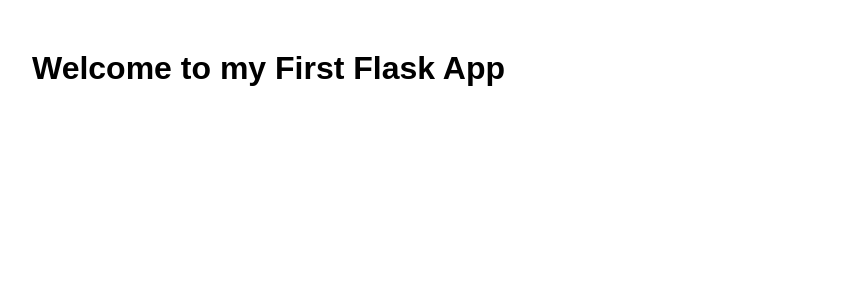
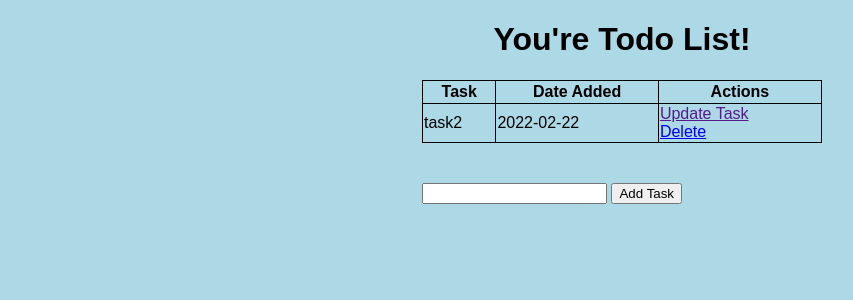
Before and after one commit to HamoonZamiri/flask-todo-list, a Flask app: page / in a window 1280 px wide. Shown: the top 300 px of the page, without its empty margins (18-871 px from the left). Run offline with Flask 2, Linux system fonts and the light colour scheme; data comes from the database, SQL or seed files in the repository; both versions use the stored data as it was after the commit.

Commit message:
connected db and created POST requests for adding tasks/deleting them

```diff
--- a/app.py
+++ b/app.py
@@ -1,13 +1,46 @@
-from flask import Flask, render_template
+from datetime import datetime
+from flask import Flask, render_template, request, redirect
 from flask_sqlalchemy import SQLAlchemy
 
+
 app = Flask(__name__)
-app.config['SQLALCHEMY_DATABASE_URI'] = 'sqlite'
-@app.route('/')
+app.config['SQLALCHEMY_DATABASE_URI'] = 'sqlite:///test.db'
+db = SQLAlchemy(app)
 
+class Todo(db.Model): #used to create instance for db updates
+    id = db.Column(db.Integer, primary_key=True)
+    content = db.Column(db.String(155), nullable=False)
+    date_created = db.Column(db.DateTime, default=datetime.utcnow)
+
+    def __repr__(self):
+        return '<Task ' + str(self.id)
+
+@app.route('/', methods=["POST", "GET"])
 def index():
-    return render_template('index.html')
+    if request.method == "POST":
+        task_data = request.form['content'] #from html form id/name
+        new_task = Todo(content=task_data)
 
+        try:
+            db.session.add(new_task) #add to db
+            db.session.commit() #commit to db
+            return redirect('/') #go back to index.html
+        except:
+            return 'error adding task to the database'
+    else:
+        tasks = Todo.query.order_by(Todo.date_created).all()
+        return render_template('index.html', tasks=tasks)
+
+@app.route('/delete/<int:id>')
+def delete(id):
+    task_to_delete = Todo.query.get_or_404(id)
+
+    try:
+        db.session.delete(task_to_delete)
+        db.session.commit()
+        return redirect('/')
+    except:
+        return 'Problem occured deleting that task'
 
 if __name__ == "__main__":
     app.run(debug=True)
--- a/static/stylesheets/main.css
+++ b/static/stylesheets/main.css
@@ -1,4 +1,27 @@
-body {
-    margin: 50px;
+table, td, th {
+    border: solid 1px;
+}
+
+body, html {
+    margin: 0;
     font-family: sans-serif;
+    background-color: lightblue;
 }
+
+.content{
+    margin: 0 auto;
+    width: 400px;
+}
+
+table {
+    border-collapse: collapse;
+    width: 100%;
+}
+
+th {
+    height: 20px;
+}
+
+form {
+    margin-top: 40px;
+}
--- a/templates/base.html
+++ b/templates/base.html
@@ -1,12 +1,16 @@
 <!DOCTYPE html>
 <html lang="en">
     <head>
-        <meta charset="UTF-8"/>
-        <link rel="stylesheet" href="{{ url_for('static', filename='stylesheets/main.css')}}"/>
-        {% block head %} {% endblock %}
+        <meta charset="UTF-8">
+        <meta name="viewport" content="width=device-width, initial-scale=1.0">
+        <meta http-equiv="X-UA-Compatible" content="ie=edge">
+        <link rel="stylesheet" href="{{ url_for('static', filename='stylesheets/main.css')}}">
+        {% block head %}
+        {% endblock %}
     </head>
     <body>
-        {% block body %} {% endblock %}
+        {% block body %}
+        {% endblock %}
 
     </body>
 </html>
--- a/templates/index.html
+++ b/templates/index.html
@@ -1,9 +1,36 @@
 {% extends 'base.html' %}
 
 {% block head %}
-    <Title>My First Flask App</Title>
+    <Title>ToDo List</Title>
 {% endblock %}
 
 {% block body %}
-    <h1>Welcome to my First Flask App</h1>
+<!-- <h1>Welcome to my First Flask App</h1> -->
+<div class="content">
+    <h1 style="text-align: center;">You're Todo List!</h1>
+    <table class="table">
+        <tr>
+            <th>Task</th>
+            <th>Date Added</th>
+            <th>Actions</th>
+        </tr>
+        {% for task in tasks %}
+        <tr>
+            <td> {{task.content}}</td>
+            <td>{{task.date_created.date()}}</td>
+            <td>
+                <a href="">Update Task</a>
+                <br>
+                <a href="/delete/{{task.id}}">Delete</a>
+            </td>
+        </tr>
+        {% endfor %}
+    </table>
+
+    <form action="/" method="POST">
+        <input type="text" name="content" id="content"/>
+        <input type="submit" value="Add Task">
+    </form>
+
+</div>
 {% endblock %}
```
Also changed, not shown: test.db (added).
